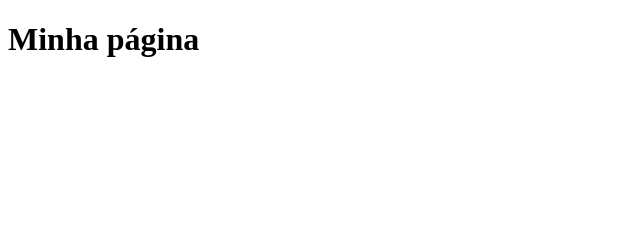
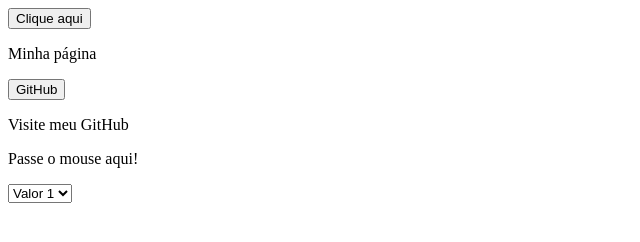
Before and after one commit to ralfprezia/estudejavascript, a plain HTML site: page index.html in a window 1280 px wide. Shown: the whole page, without its empty margins (0-640 px from the left). Drawn offline with Linux system fonts and the light colour scheme.

Commit message:
js funcoes metodos etc

```diff
--- a/index.html
+++ b/index.html
@@ -6,8 +6,21 @@
     <meta name="viewport" content="width=device-width, initial-scale=1.0">
     <title>MInha página</title>
 </head>
-<body>
-    <h1>Minha página</h1>
+<body onload="load()">
+    <button type="button" onclick="clicou()">Clique aqui</button>
+    <p id= "agradecimento">Minha página</p>
+    <button type="button2" onclick="redirecionar()">GitHub</button>
+    <p id="redirecionamento">Visite meu GitHub</p>
+    <p id="mousemove" onmouseover="trocar(this)" onmouseout="voltar(this)">Passe o mouse aqui!</p>
+    <!--<p id="mousemove2" onmouseover="trocar()" onmouseout="voltar()">Passe o mouse aqui!</p>-->
+
+    <select onchange="change(this)">
+        <option value="1">Valor 1</option>
+        <option value="2">Valor 2</option>
+        <option value="3">Valor 3</option>
+    </select>
+
+
     <script type="text/javascript" src="js/main.js"></script>
 </body>
 </html>
--- a/js/main.js
+++ b/js/main.js
@@ -1,4 +1,113 @@
 
+//FUNÇÕES sempre return!
+
+
+function clicou()
+{
+
+    document.getElementById("agradecimento").innerHTML = "<>Obrigado por clicar</>";
+
+
+   // document.getElementById("agradecimento").innerHTML = "<b>Obrigado por clicar</b>";//seleciona o elemento pelo id e substitui o texto do HTML
+
+
+
+    /*
+    //document.getElementById("agradecimento");
+    //console.log(document.getElementById("agradecimento"))
+    //alert("Obrigado por clicar");
+    */
+}
+
+function redirecionar()
+{
+    window.open("https://github.com/ralfprezia"); //abre em outra janela
+
+    //window.location.href = "https://github.com/ralfprezia";//abre na mesma janela
+}
+
+function trocar(elemento)
+{
+    elemento.innerHTML = "Confirmando mousemove!!!";
+    //document.getElementById("mousemove").innerHTML = "Confirmando mousemove!!!";
+    //alert("trocar texto");
+
+}
+
+function voltar(elemento)
+{
+    //elemento.innerHTML = "Passe o mouse aqui!";
+    document.getElementById("mousemove").innerHTML = "Passe o mouse aqui!";
+}
+
+function load()
+{
+    alert("Página carregada.");
+}
+
+function change(elemento)
+{
+    console.log(elemento.value);
+}
+
+
+
+
+
+
+/*
+function validaIdade(idade)
+{
+    var validar;
+    if (idade >= 18){
+        validar = true;
+    }else{
+        validar = false;
+    }
+    return validar
+}
+
+var idade = prompt("Digite a sua idade:");
+console.log(validaIdade(idade));
+*/
+
+
+
+
+
+
+
+/*
+function soma(n1, n2)
+{
+    return n1 + n2
+}
+alert(soma(5, 10));
+*/
+
+
+
+
+
+
+
+/*
+function setReplace(frase, nome, novo_nome)
+{
+    return frase.replace(nome, novo_nome)
+}
+alert(setReplace("Vai Japão", "Japão", "Brasil"));
+
+*/
+
+
+
+
+
+
+
+
+/*
 //DATA ATUAL
 var d = new Date();
 alert(d);//método que capta e envia a data completa e correta do dia do Usuário
@@ -21,6 +130,11 @@ alert(d);//método que capta e envia a data completa e correta do dia do Usuári
 //alert(d.getUTCMonth());
 //alert(d.getUTCSeconds());
 
+*/
+
+
+
+
 
 
 
@@ -34,6 +148,15 @@ for (i = 0; i < 5; i++){
 };
 */
 
+
+
+
+
+
+
+
+
+
 /*
 //Looping While
 var count = 0;
@@ -43,6 +166,15 @@ while (count < 5){
     count++
 };
 */
+
+
+
+
+
+
+
+
+
 
 /*//CONDICIONAL
 //recebendo um dado do usuário e atribuindo na variável idade
@@ -54,6 +186,15 @@ else{
     alert("menor idade");
 };
 */
+
+
+
+
+
+
+
+
+
 
 /*
 //Lista de dicionário
@@ -68,6 +209,13 @@ alert(frutas[1].nome);
 
 
 
+
+
+
+
+
+
+
 /*
 //DICIONÁRIO
 var fruta = { nome: "maçã", cor: "vermelha"}
@@ -76,6 +224,11 @@ console.log(fruta.nome);
 console.log(fruta.cor);
 alert(fruta.nome);
 */
+
+
+
+
+
 
 
 
@@ -112,6 +265,13 @@ console.log(lista.join("  "));//imprime a string separada por um espaço ( ).
 
 
 
+
+
+
+
+
+
+
 /* //STRINGS E INTEIROS
 var nome = "Ralf Prezia";
 var idade = 37;
@@ -123,12 +283,18 @@ var idade2 = 10;
 console.log(idade + idade2);//SOMA DAS IDADES
 */
 
+
+
+
+
+
+
+
 /*
 var idade = "37";//STRING
 var idade2 = "10";//STRING
 console.log(idade + idade2);//CONCATENARÁ AS DUAS STRINGS = 3710.
 alert(idade + idade2);
-
 
 var frase = "Japão é o melhor time do mundo";
 console.log(frase);
```
